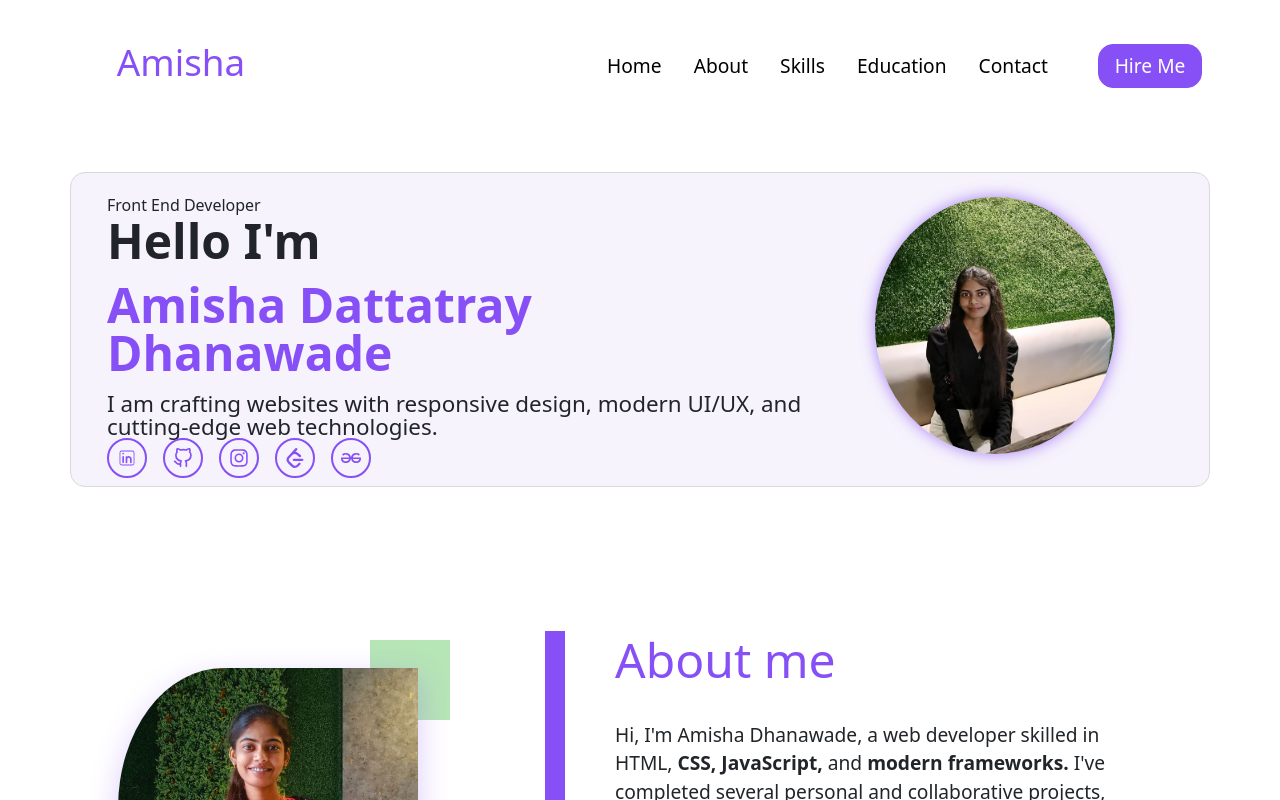
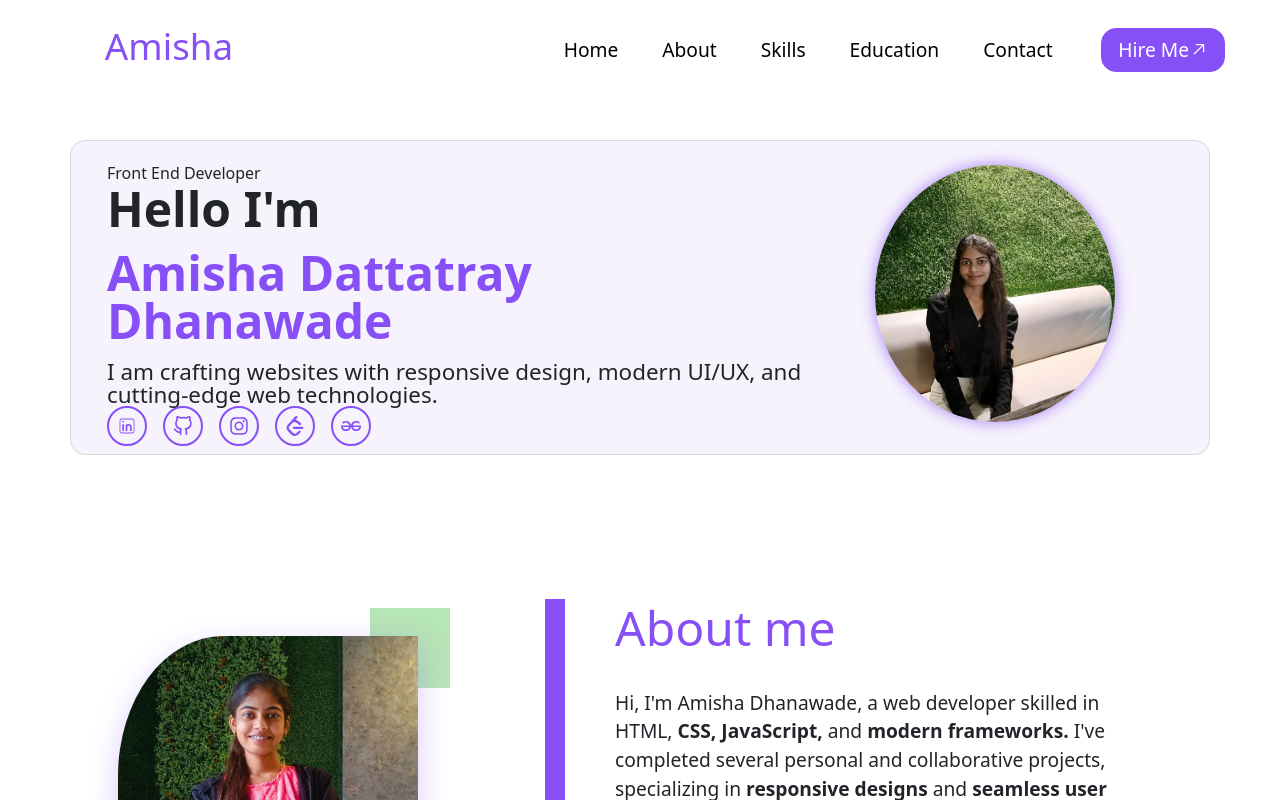
Before and after one commit to Amisha65/Portfolio, a React (Vite) app: page / in a window 1280 px wide. Shown: the top 800 px of the page. Built offline with nearby package versions, Linux system fonts and the light colour scheme.

Commit message:
changed some style

```diff
--- a/package.json
+++ b/package.json
@@ -14,7 +14,8 @@
     "bootstrap-icons": "^1.11.3",
     "react": "^18.3.1",
     "react-dom": "^18.3.1",
-    "react-icons": "^5.4.0"
+    "react-icons": "^5.4.0",
+    "react-router-dom": "^7.1.5"
   },
   "devDependencies": {
     "@eslint/js": "^9.17.0",
--- a/src/App.jsx
+++ b/src/App.jsx
@@ -1,25 +1,37 @@
-import './App.css';
+import { BrowserRouter as Router, Route, Routes } from "react-router-dom";
+import "./App.css";
 import Headerr from "./Componants/Headerr";
-import Hello from './Componants/Hello';
-import About from './Componants/About';
-import MySkills from './Componants/MySkills';
-import Footer from './Componants/Footer';
-import Contact from './Componants/Contact';
-import Education from './Componants/Education';
+import Hello from "./Componants/Hello";
+import About from "./Componants/About";
+import MySkills from "./Componants/MySkills";
+import Footer from "./Componants/Footer";
+import Contact from "./Componants/Contact";
+import Education from "./Componants/Education";
 
 function App() {
-
   return (
     <>
-      <Headerr/>
-      <Hello/>
-      <About/>
-      <MySkills/>
-      <Education/>
-      <Contact/>
-      <Footer/>
+      <Router>
+        <Headerr />
+        <section id="home">
+          <Hello />
+        </section>
+        <section id="about">
+          <About />
+        </section>
+        <section id="skills">
+          <MySkills />
+        </section>
+        <section id="education">
+          <Education />
+        </section>
+        <section id="contact">
+          <Contact />
+        </section>
+        <Footer />
+      </Router>
     </>
-  )
+  );
 }
 
-export default App
+export default App;
--- a/src/Componants/About.module.css
+++ b/src/Componants/About.module.css
@@ -86,7 +86,7 @@
     }
     .styledImage{
         width: 500px;
-        height: 70vh;
+        height: 80vh;
     }
     .blueSquare {
         bottom: -525px;
--- a/src/Componants/Footer.jsx
+++ b/src/Componants/Footer.jsx
@@ -1,7 +1,11 @@
 import css from "./Footer.module.css";
 
-const Footer=()=>{
-    return(
+const Footer = () => {
+  // Function to handle smooth scrolling
+  const handleScroll = (id) => {
+    document.getElementById(id).scrollIntoView({ behavior: "smooth" });
+  };
+  return (
     <>
       <div className={`${css.containerBox} container-fluid pt-5`}>
         <div className="container">
@@ -10,19 +14,22 @@ const Footer=()=>{
               <p>Amisha Dhanawade</p>
             </div>
 
-                        <div className={`${css.links} col-12 d-flex justify-content-center gap-3`}>
-                            <a href='#'>Home</a>
-                            <a href='#'>About</a>
-                            <a href='#'>Skills</a>
-                            <a href='#'>Projects</a>
-                            <a href='#'>Education</a>
-                            <a href='#'>Contact</a>
+            <div
+              className={`${css.links} col-12 d-flex justify-content-center gap-3`}
+            >
+              <button onClick={() => handleScroll("home")}>Home</button>
+              <button onClick={() => handleScroll("about")}>About</button>
+              <button onClick={() => handleScroll("skills")}>Skills</button>
+              <button onClick={() => handleScroll("education")}>
+                Education
+              </button>
+              <button onClick={() => handleScroll("contact")}>Contact</button>
             </div>
           </div>
         </div>
       </div>
     </>
-    )
-}
+  );
+};
 
 export default Footer;
--- a/src/Componants/Footer.module.css
+++ b/src/Componants/Footer.module.css
@@ -12,7 +12,9 @@
     font-weight: 700;
 }
 
-.links a{
+.links button{
+    background-color: rgb(42 20 84 );
+    border: none;
     color:white;
     text-decoration: none;
     font-weight: 400;
--- a/src/Componants/Headerr.jsx
+++ b/src/Componants/Headerr.jsx
@@ -1,10 +1,15 @@
 import css from "./Headerr.module.css";
+import { GoArrowUpRight } from "react-icons/go";
 
 const Headerr = () => {
+  // Function to handle smooth scrolling
+  const handleScroll = (id) => {
+    document.getElementById(id).scrollIntoView({ behavior: "smooth" });
+  };
   return (
     <>
       <div
-        className={`${css.mainContainer} container-fluid p-4 position-sticky top-0 z-3 bg-white `}
+        className={`${css.mainContainer} container-fluid position-sticky top-0 z-3 bg-white `}
       >
         <div className={`pt-3 d-flex align-items-center p-1 pb-2`}>
           <div className={`${css.myName} col-3 d-flex justify-content-center`}>
@@ -12,18 +17,19 @@ const Headerr = () => {
           </div>
 
           <div className={`${css.links} col-7 d-flex justify-content-end`}>
-            <a href="#">Home</a>
-            <a href="#">About</a>
-            <a href="#">Skills</a>
-            <a href="#">Education</a>
-            <a href="#">Contact</a>
+            <button onClick={() => handleScroll("home")}>Home</button>
+            <button onClick={() => handleScroll("about")}>About</button>
+            <button onClick={() => handleScroll("skills")}>Skills</button>
+            <button onClick={() => handleScroll("education")}>Education</button>
+            <button onClick={() => handleScroll("contact")}>Contact</button>
           </div>
 
           <div className={`col-2 d-flex justify-content-center`}>
             <button
               className={`${css.hireMe} col-3 d-flex justify-content-center align-items-center ps-3 pe-3 text-white `}
+              onClick={() => handleScroll("contact")}
             >
-              Hire Me
+              Hire Me <GoArrowUpRight className={css.hireMeIcon} />
             </button>
           </div>
         </div>
--- a/src/Componants/Headerr.module.css
+++ b/src/Componants/Headerr.module.css
@@ -1,3 +1,7 @@
+.mainContainer{
+    padding: 0.5em;
+}
+
 .myName h1{
     color:rgb(135 80 247);
     font-size: 2.3em;
@@ -7,12 +11,12 @@
     gap:2em;
 }
 
-.links a{
-    text-decoration: none;
+.links button{
+    border:none;
+    background-color: white;
     color: black;
     font-size: 1.2em;
     font-weight: 400;
-
 }
 
 .hireMe{
@@ -24,9 +28,23 @@
     font-size: 1.2em;
 }
 
+.hireMe {
+    /* Existing styles */
+    position: relative;
+  }
+
+  .hireMeIcon {
+    transition: transform 0.3s ease-in-out;
+  }
+
+  .hireMe:hover .hireMeIcon {
+    transform: rotate(360deg);
+  }
+
 @media (max-width: 768px) {
     .mainContainer{
         width: 120vb;
+        padding: 1.5em;
     }
     .myName h1{
         font-size: 2.5em;
--- a/src/Componants/MySkills.module.css
+++ b/src/Componants/MySkills.module.css
@@ -105,5 +105,5 @@
 }
 
 .mongo:only-child:hover{
-    color:rgb(0, 81, 0)
+    color:green
 }
```
Also changed, not shown: src/App.css (line endings or trailing spaces), 1 other file (tests, documents, lock files or other folders). Lines whose indentation alone changed are shown as unchanged.
